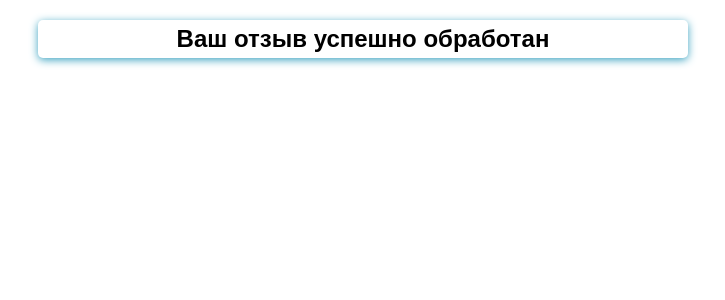
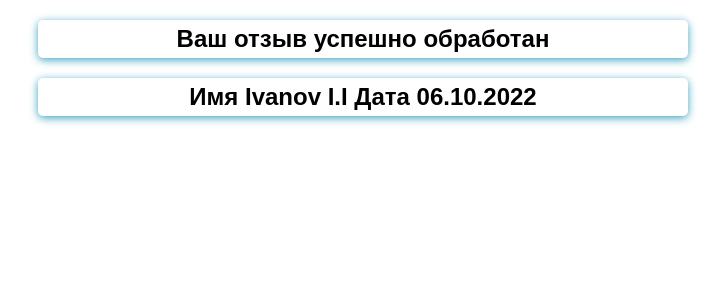
Before and after one commit to BrotherFromAnotherGrandmother/form_project, a Django app: page /done in a window 1280 px wide. Shown: the top 300 px of the page, without its empty margins (277-1002 px from the left). Run offline with Django 4.2, Linux system fonts and the light colour scheme.

Commit message:
В классе DoneView переопределил метод get_context_data для добавления данных в контекст

```diff
--- a/feedback/templates/feedback/done.html
+++ b/feedback/templates/feedback/done.html
@@ -4,4 +4,5 @@
 
 {% block content %}
     <h2>Ваш отзыв успешно обработан</h2>
+    <h2>Имя {{name}} Дата {{date}}</h2>
 {% endblock %}
--- a/feedback/views.py
+++ b/feedback/views.py
@@ -38,3 +38,9 @@ class FeedBackUpdateView(View):
 
 class DoneView(TemplateView):
     template_name = 'feedback/done.html'
+
+    def get_context_data(self, **kwargs):
+        context = super().get_context_data(**kwargs)
+        context['name'] = 'Ivanov I.I'
+        context['date'] = '06.10.2022'
+        return context
```
